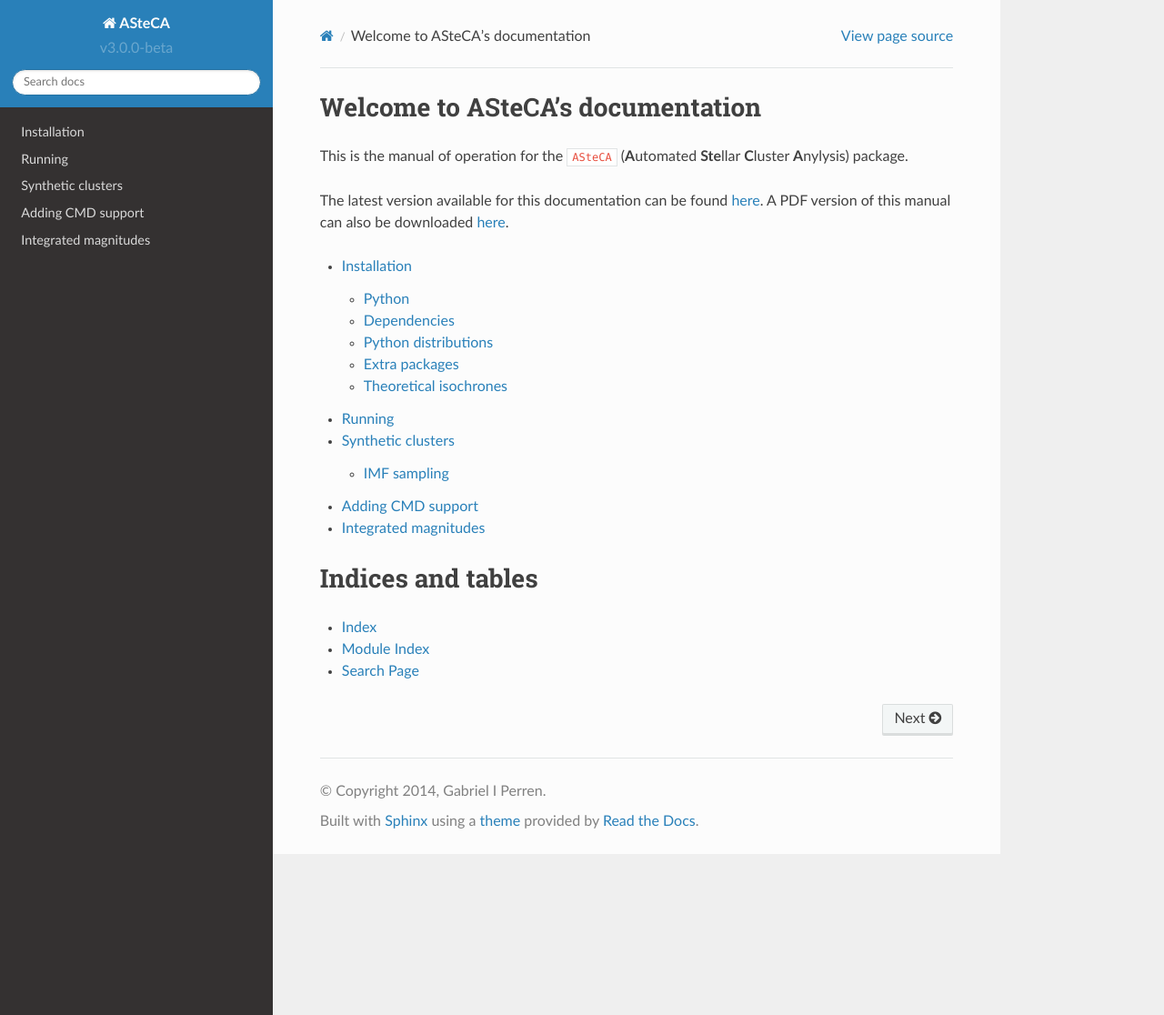
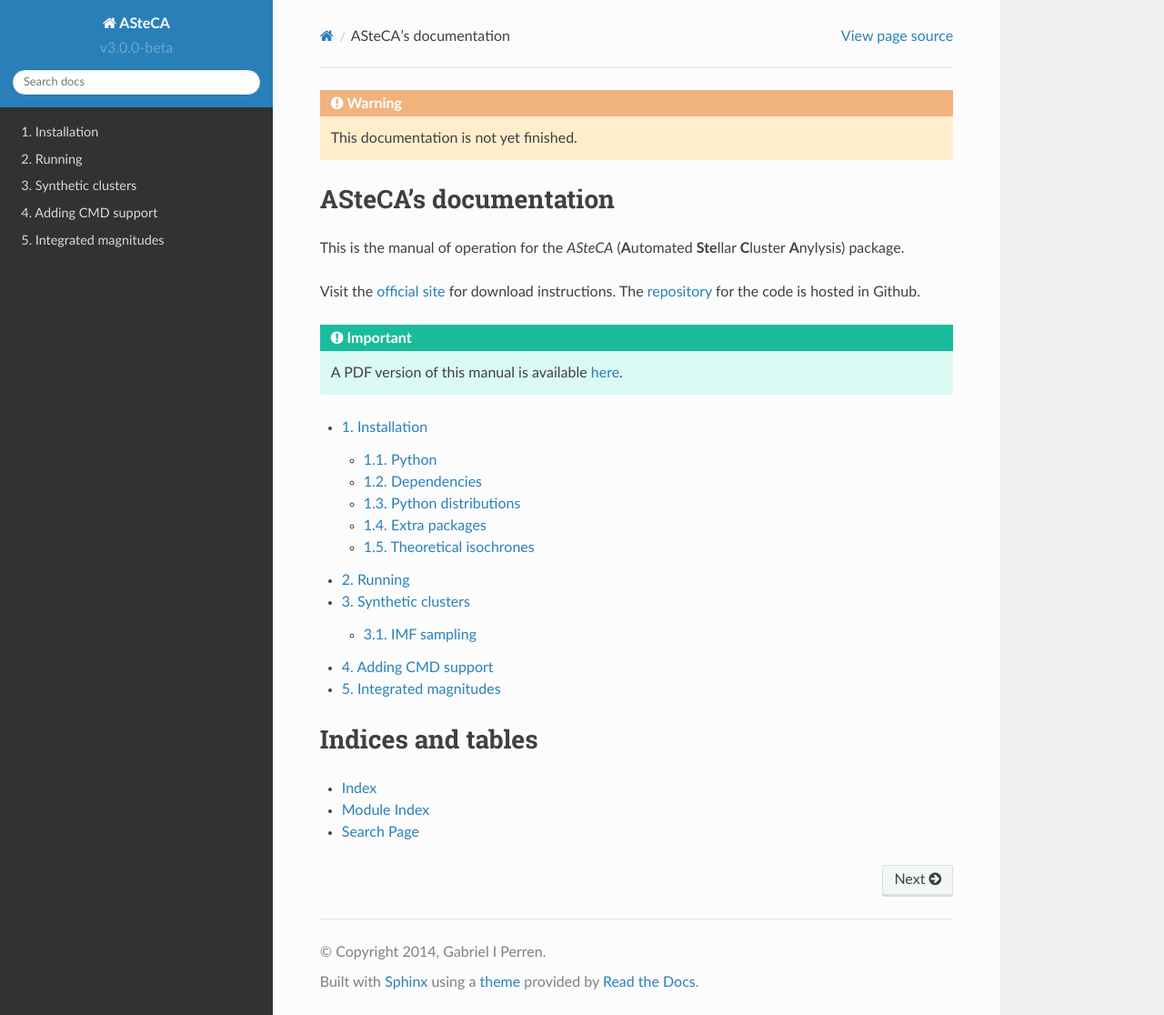
Before and after one commit to asteca/ASteCA, a Sphinx documentation site: the page built from docs/index.rst, in a window 1280 px wide and 1116 px high. Shown: the whole window at 91% size. Built offline with Sphinx 7.4.7 and the Read the Docs theme 2.0.0, drawn with Linux system fonts in a browser that asks for light colours; formulas are drawn with MathJax 3.

```diff
--- a/docs/cmd_support.rst
+++ b/docs/cmd_support.rst
@@ -5,7 +5,7 @@ In order to add support for a new CMD the following functions should be
 modified:
 
 #. ``get-in-params``, add names of filters and positions needed to form
-   the color
+   the color.
 
 #. ``get-isoch-params``, add the columns in the theoretical isochrone
    where the code should look for the filters used.
--- a/docs/index.rst
+++ b/docs/index.rst
@@ -3,17 +3,23 @@
    You can adapt this file completely to your liking, but it should at least
    contain the root `toctree` directive.
 
-Welcome to ASteCA's documentation
-==================================
+.. warning::
+   This documentation is not yet finished.
 
-This is the manual of operation for the ``ASteCA`` (**A**\ utomated **Ste**\ llar
+ASteCA's documentation
+======================
+
+This is the manual of operation for the *ASteCA* (**A**\ utomated **Ste**\ llar
 **C**\ luster **A**\ nylysis) package.
 
-The latest version available for this documentation can be found `here`__.
-A PDF version of this manual can also be downloaded `here`__.
+Visit the `official site`_ for download instructions.
+The `repository`_ for the code is hosted in Github.
 
+.. important::
+  A PDF version of this manual is available `here`__.
 
 .. toctree::
+   :numbered:
    :maxdepth: 3
 
    installation
@@ -30,5 +36,6 @@ Indices and tables
 * :ref:`modindex`
 * :ref:`search`
 
-.. __: http://asteca.rtfd.org/
+.. _official site: http://gabriel-p.github.io/asteca/
+.. _repository: https://github.com/Gabriel-p/asteca
 .. __: https://readthedocs.org/projects/asteca/downloads/pdf/latest/
```
Also changed, not shown: param_files/README.md (added), 17 other files.
